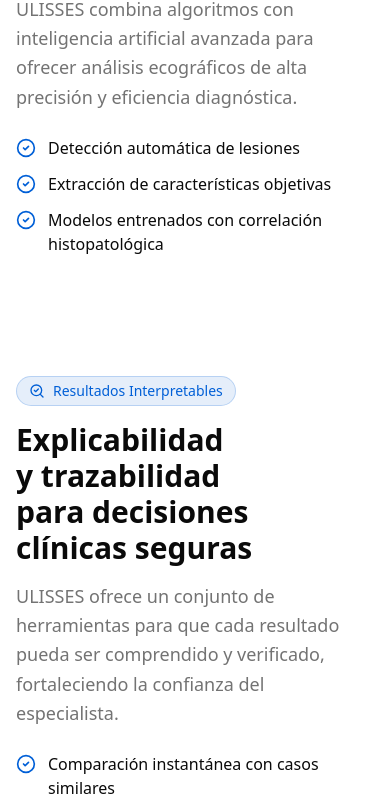
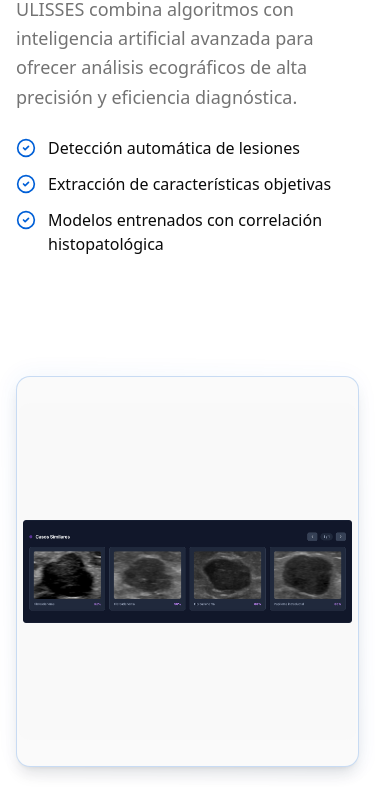
Before and after one commit to Ulisses-Project/landing_ulisses, a React (Vite) app: page /features in a window 390 px wide. Shown: the part 1152-1964 px from the top of the page. Built offline with nearby package versions, Linux system fonts and the light colour scheme.

Commit message:
fix MainFeature mobile orientation

```diff
--- a/src/components/Feature.tsx
+++ b/src/components/Feature.tsx
@@ -274,17 +274,22 @@ export const Feature = memo((props: FeatureProps) => {
 
   return (
     <div className="grid lg:grid-cols-2 gap-12 items-center mb-24">
-      {isReversed ? (
-        <>
-          {mediaContent}
-          {textContent}
-        </>
-      ) : (
-        <>
-          {textContent}
-          {mediaContent}
-        </>
-      )}
+      {/* En móvil: imagen primero (order-first), texto segundo (order-last) */}
+      {/* En desktop (lg): respeta isReversed */}
+      <div
+        className={`order-first ${
+          isReversed ? "lg:order-first" : "lg:order-last"
+        }`}
+      >
+        {mediaContent}
+      </div>
+      <div
+        className={`order-last ${
+          isReversed ? "lg:order-last" : "lg:order-first"
+        }`}
+      >
+        {textContent}
+      </div>
     </div>
   );
 });
```
